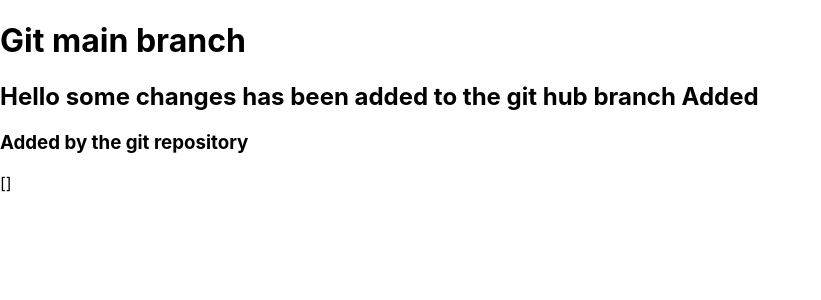
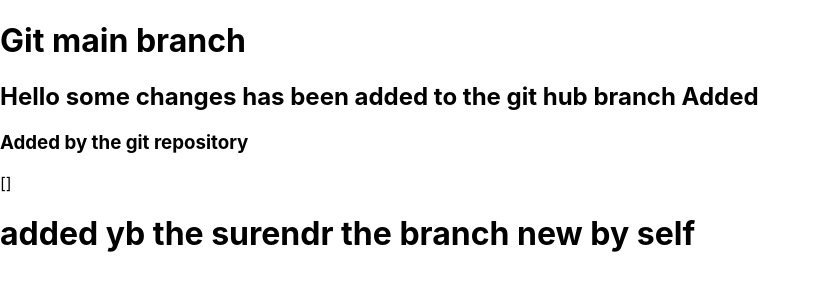
Before and after one commit to surendrareddygaddam/workflow, a React (Create React App) app: page / in a window 1280 px wide. Shown: the top 300 px of the page, without its empty margins (0-821 px from the left). Built offline with nearby package versions, Linux system fonts and the light colour scheme; no server answers.

Commit message:
third commit

```diff
--- a/src/App.js
+++ b/src/App.js
@@ -14,6 +14,7 @@ const App = () => {
       <h2>Hello some changes has been added to the git hub branch Added</h2>
       <h3>Added by the git repository</h3>
       {JSON.stringify(data)}
+      <h1>added yb the surendr the branch new by self</h1>
     </div>
   )
 }
```
